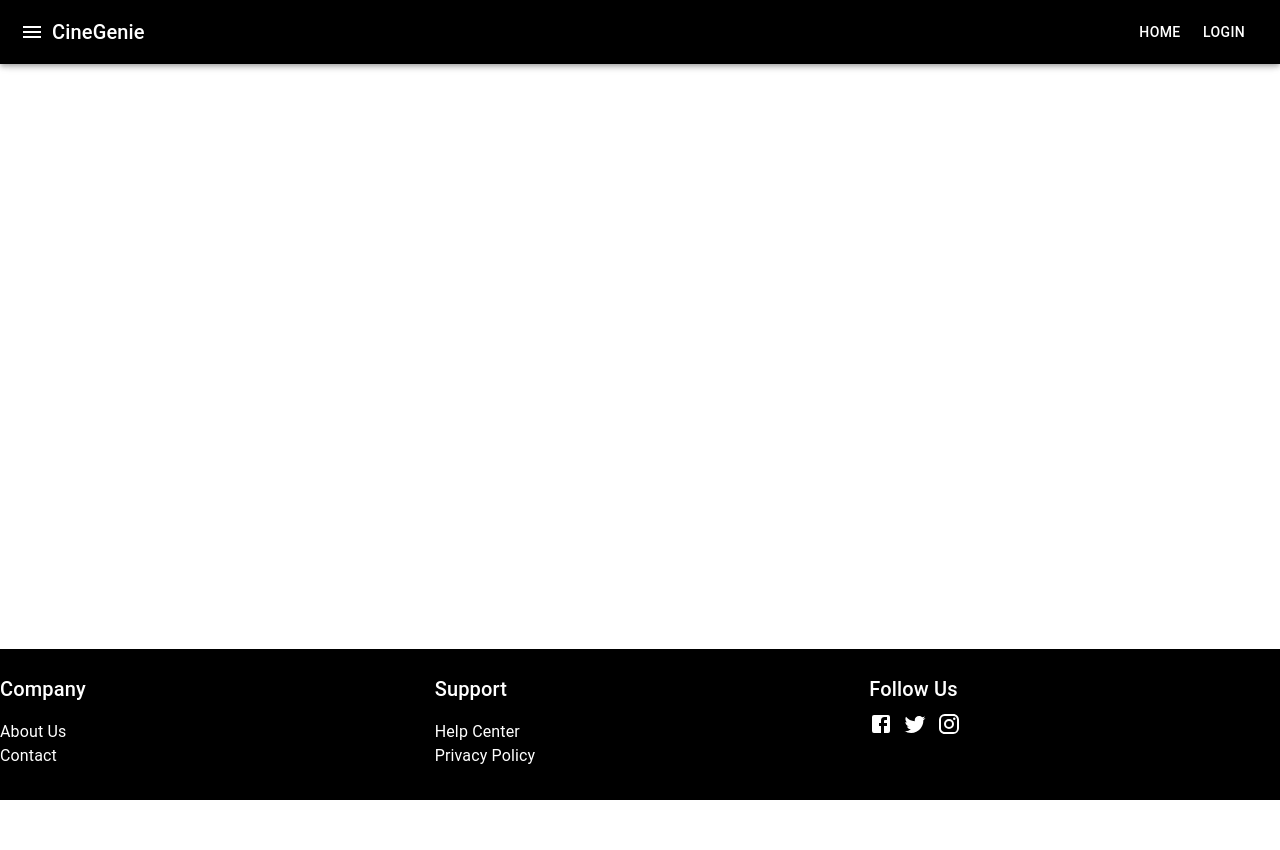
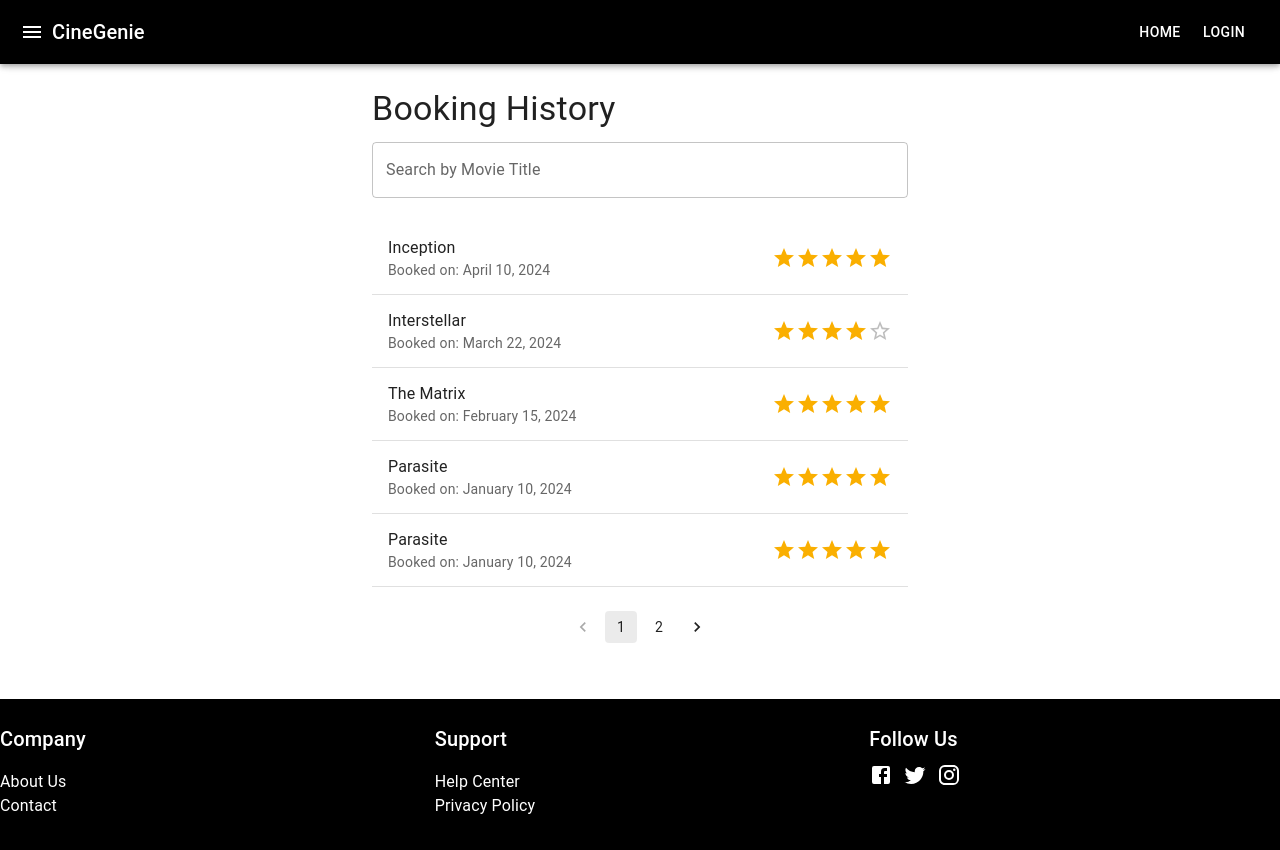
Before and after one commit to bhagyatrivedi/INFO6150-MovieTicketBookingApp, a React (Create React App) app in the folder frontend/: page /bookinghistory in a window 1280 px wide. Before the commit the page ends 800 px from the top, so only its background shows below. Built offline with nearby package versions, Linux system fonts and the light colour scheme.

Commit message:
Added Booking History feature

```diff
--- a/frontend/public/index.html
+++ b/frontend/public/index.html
@@ -3,6 +3,8 @@
   <head>
     <meta charset="utf-8" />
     <link rel="icon" href="%PUBLIC_URL%/favicon.ico" />
+    <!-- Add Bootstrap CSS link -->
+    <link href="https://stackpath.bootstrapcdn.com/bootstrap/4.5.2/css/bootstrap.min.css" rel="stylesheet">
     <meta name="viewport" content="width=device-width, initial-scale=1" />
     <meta name="theme-color" content="#000000" />
     <meta
--- a/frontend/src/App.js
+++ b/frontend/src/App.js
@@ -5,6 +5,7 @@ import Footer from './components/Footer/Footer';
 import { BrowserRouter as Router, Routes, Route } from 'react-router-dom';
 import Home from '../src/components/Home/Home'; // Example page component
 import Login from '../src/components/Login/Login'; // Example page component
+import BookingHistory from './components/BookingHistory/BookingHistory';
 
 function App() {
   return (
@@ -16,6 +17,7 @@ function App() {
           <Routes>
             <Route path="/" element={<Home/>} />
             <Route path="/login" element={<Login />} />
+            <Route path="/bookinghistory" element={<BookingHistory />} />
           </Routes>
         </Box>
         <Footer />
--- /dev/null
+++ b/frontend/src/components/BookingHistory/BookingHistory.css
@@ -0,0 +1,24 @@
+/* BookingHistory.css */
+
+.scrollbar-container {
+    max-height: 300px;
+    overflow-y: auto;
+}
+
+/* Customize scrollbar */
+.scrollbar-container::-webkit-scrollbar {
+    width: 6px;
+}
+
+.scrollbar-container::-webkit-scrollbar-track {
+    background-color: #f1f1f1;
+}
+
+.scrollbar-container::-webkit-scrollbar-thumb {
+    background-color: #888;
+    border-radius: 3px;
+}
+
+.scrollbar-container::-webkit-scrollbar-thumb:hover {
+    background-color: #555;
+}
--- /dev/null
+++ b/frontend/src/components/BookingHistory/BookingHistory.jsx
@@ -0,0 +1,76 @@
+import React, { useState } from 'react';
+import { Box, List, ListItem, ListItemText, Divider, Typography, Rating, TextField } from '@mui/material';
+import Pagination from '@mui/material/Pagination';
+
+const bookings = [
+    { id: 1, movieTitle: "Inception", date: "April 10, 2024", rating: 5 },
+    { id: 2, movieTitle: "Interstellar", date: "March 22, 2024", rating: 4 },
+    { id: 3, movieTitle: "The Matrix", date: "February 15, 2024", rating: 5 },
+    { id: 4, movieTitle: "Parasite", date: "January 10, 2024", rating: 5 },
+    { id: 5, movieTitle: "Parasite", date: "January 10, 2024", rating: 5 },
+    { id: 6, movieTitle: "Parasite", date: "January 10, 2024", rating: 5 },
+    { id: 7, movieTitle: "Parasite", date: "January 10, 2024", rating: 5 },
+    // Add more bookings here if needed
+];
+
+const itemsPerPage = 5;
+
+const BookingHistory = () => {
+    const [searchTerm, setSearchTerm] = useState("");
+    const [page, setPage] = useState(1);
+
+    const filteredBookings = bookings.filter(booking =>
+        booking.movieTitle.toLowerCase().includes(searchTerm.toLowerCase())
+    );
+
+    const handleChangePage = (event, newPage) => {
+        setPage(newPage);
+    };
+
+    const paginatedBookings = filteredBookings.slice((page - 1) * itemsPerPage, page * itemsPerPage);
+
+    return (
+        <Box sx={{ maxWidth: 600, m: 'auto', p: 4, pt: 8 }}> {/* Add pt: 8 for padding on the top */}
+            <Typography variant="h4" gutterBottom>
+                Booking History
+            </Typography>
+            <TextField
+                fullWidth
+                label="Search by Movie Title"
+                variant="outlined"
+                value={searchTerm}
+                onChange={(e) => setSearchTerm(e.target.value)}
+                sx={{ mb: 2 }}
+            />
+            <List>
+                {paginatedBookings.map((booking) => (
+                    <React.Fragment key={booking.id}>
+                        <ListItem>
+                            <ListItemText
+                                primary={booking.movieTitle}
+                                secondary={`Booked on: ${booking.date}`}
+                            />
+                            <Rating name="read-only" value={booking.rating} readOnly />
+                        </ListItem>
+                        <Divider component="li" />
+                    </React.Fragment>
+                ))}
+                {filteredBookings.length === 0 && (
+                    <ListItem>
+                        <ListItemText primary="No bookings found for the search criteria." />
+                    </ListItem>
+                )}
+            </List>
+            <Box sx={{ display: 'flex', justifyContent: 'center', mt: 2 }}>
+                <Pagination
+                    count={Math.ceil(filteredBookings.length / itemsPerPage)}
+                    page={page}
+                    onChange={handleChangePage}
+                    shape="rounded"
+                />
+            </Box>
+        </Box>
+    );
+};
+
+export default BookingHistory;
```
